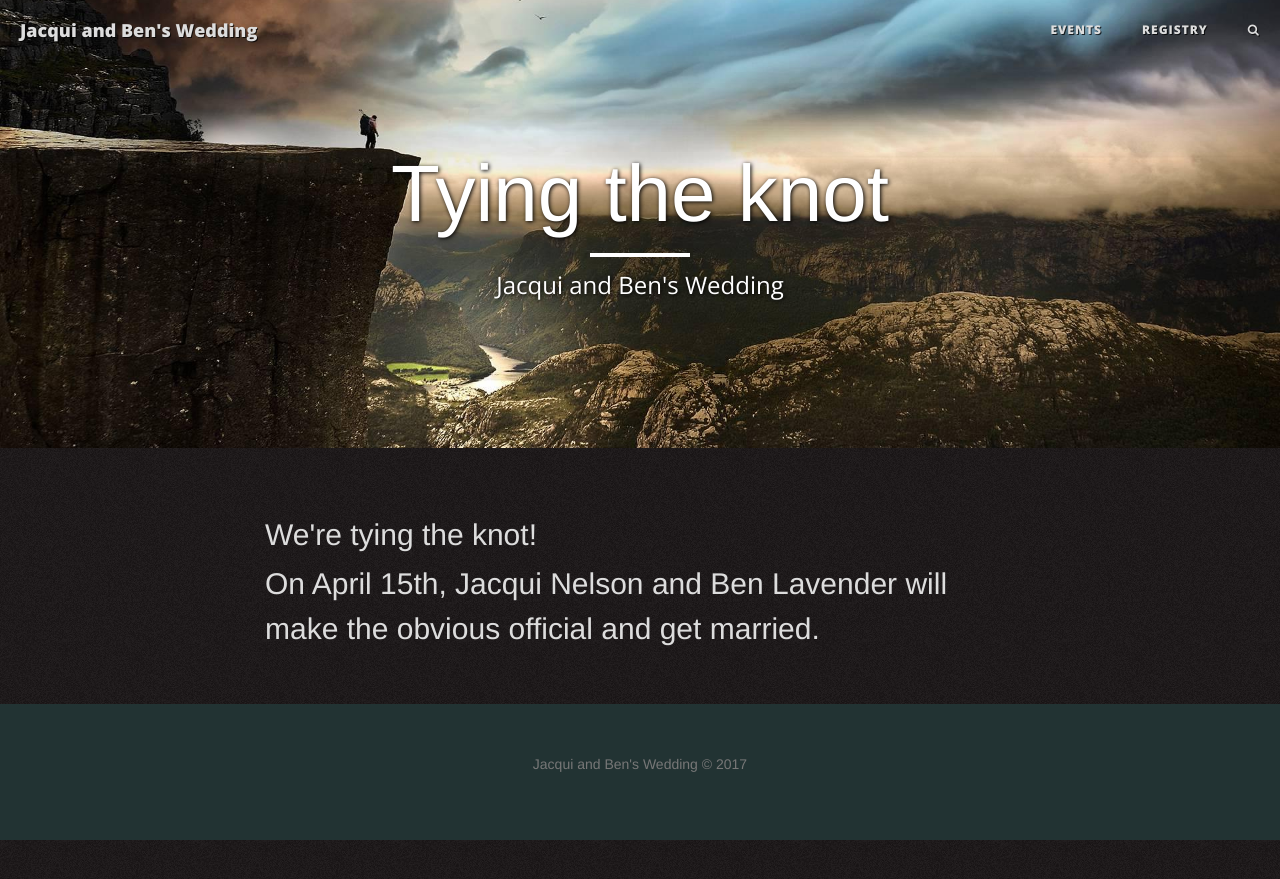
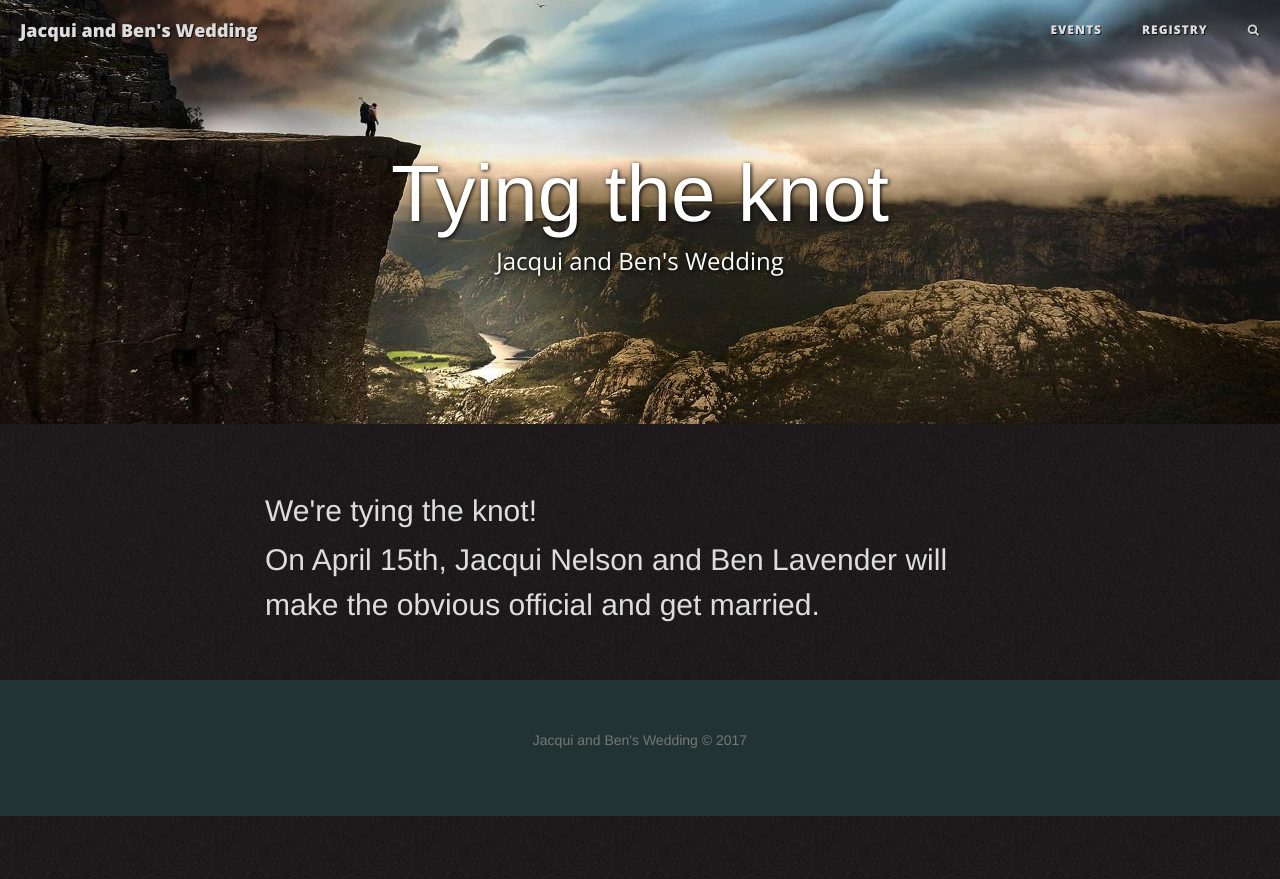
Before and after one commit to SpaceOtterInSpace/spaceotterandbhuga, a Jekyll site: the page built from pages/index.html, in a window 1280 px wide. Shown: the top 879 px of the page. Built offline with Jekyll 4.4.1, drawn with Linux system fonts in a browser that asks for light colours; nearby versions of some CDN libraries.

Commit message:
Not really helping

```diff
--- a/_layouts/page.html
+++ b/_layouts/page.html
@@ -9,7 +9,6 @@ layout: default
             <div class="col-lg-8 col-lg-offset-2 col-md-10 col-md-offset-1">
                 <div class="site-heading">
                     <h1>{% if page.title %}{{ page.title }}{% else %}{{ site.title }}{% endif %}</h1>
-                    <hr class="small">
                     <span class="subheading">{{ page.description }}</span>
                 </div>
             </div>
```
